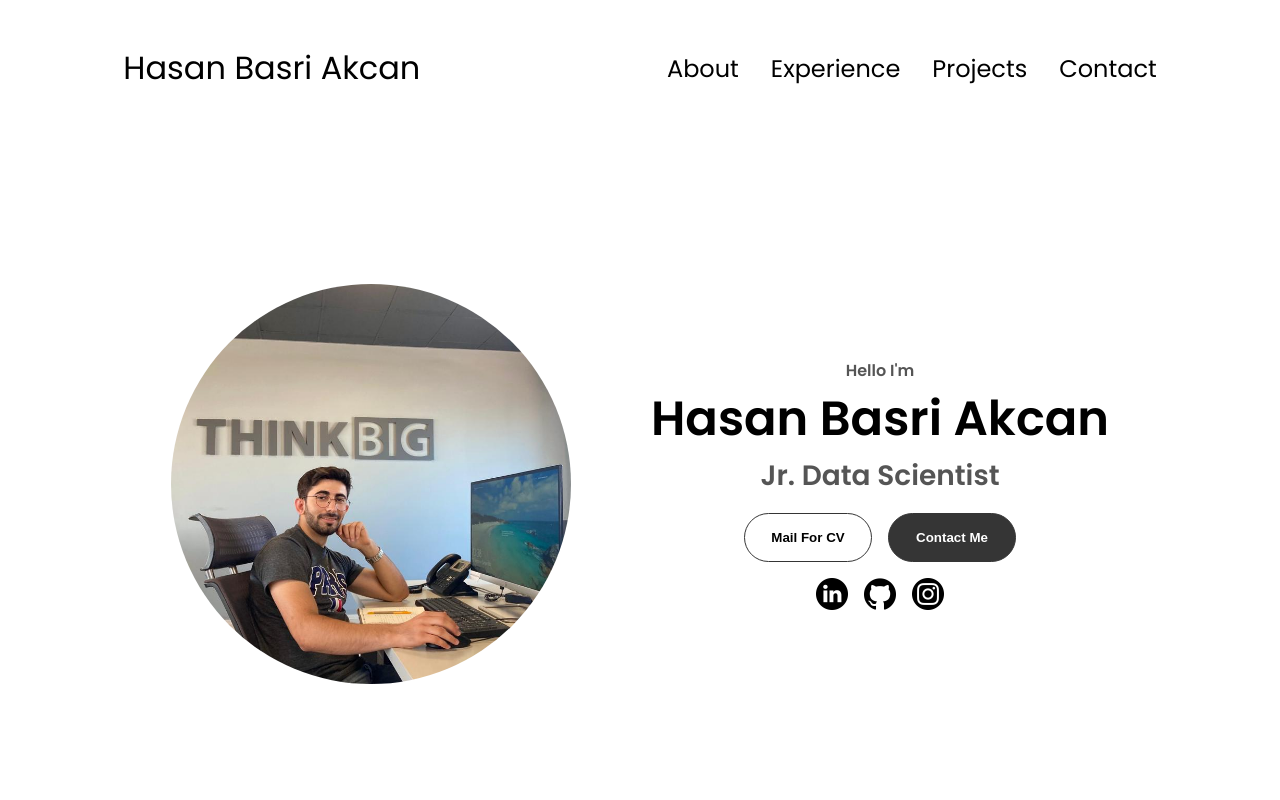
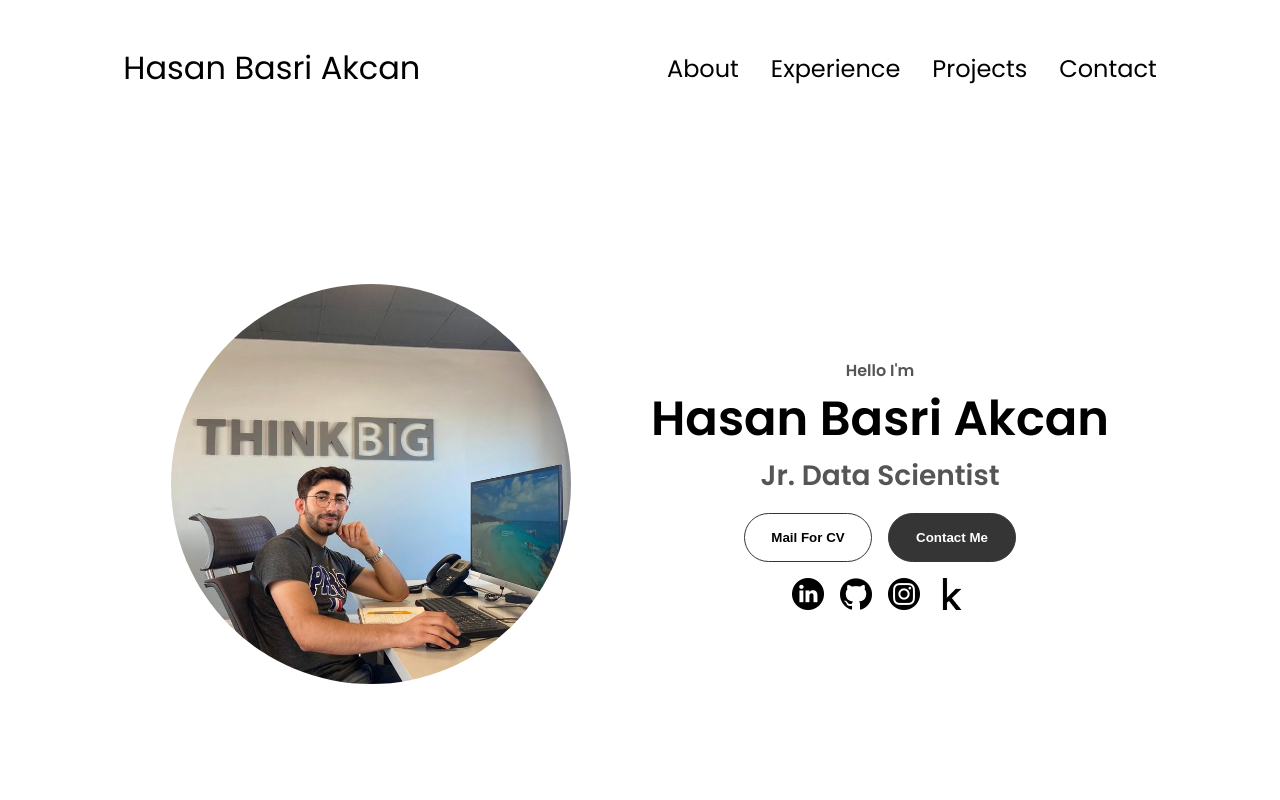
Before and after one commit to Akcanbasri/Personal-page, a plain HTML site: page index.html in a window 1280 px wide. Shown: the top 800 px of the page. Drawn offline with Linux system fonts and the light colour scheme.

Commit message:
kaggle icon added

```diff
--- a/index.html
+++ b/index.html
@@ -68,6 +68,8 @@
           onclick="location.href='https://github.com/Akcanbasri'">
         <img src="./assets/instagram3.png" alt="My ınstagram profile" class="icon"
           onclick="location.href='https://www.instagram.com/akcanbasri/'">
+          <img src="./assets/kaggle.png" alt="My kaggle profile" class="icon kaggle-icon"
+          onclick="location.href='https://www.kaggle.com/hasanbasriakcan'">
       </div>
     </div>
   </section>
--- a/style.css
+++ b/style.css
@@ -428,6 +428,7 @@ article .icon {
     border-color: rgb(163, 163, 163);
 }
 
+
 /* Contact Section */
 
 #contact {
```
Also changed, not shown: assets/kaggle.png (added).
